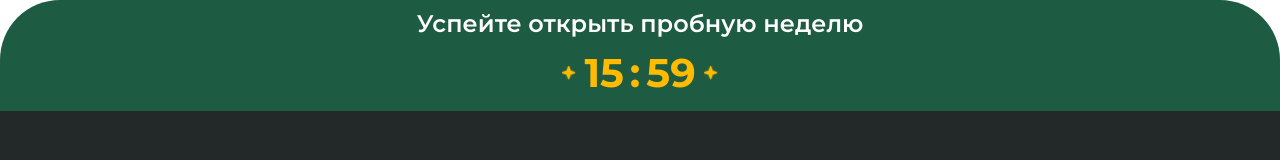
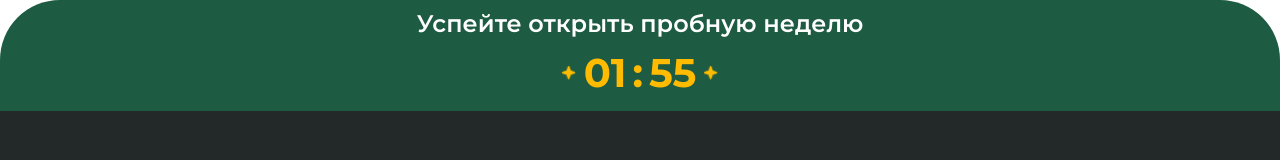
Before and after one commit to alex8023g/a4consulting2, a Next.js app: page / in a window 1280 px wide. Shown: the top 160 px of the page. Built offline with nearby package versions, Linux system fonts and the light colour scheme.

Commit message:
feat: add animation for CountDownTimer & buy btn

```diff
--- a/app/page.tsx
+++ b/app/page.tsx
@@ -127,7 +127,7 @@ export default function Home() {
                 </p>
               </div>
 
-              <button className='mt-4 flex items-center justify-center rounded-[20px] bg-[#fdb056] px-[60px] py-5 md:w-[352px]'>
+              <button className='mt-4 flex animate-pulse items-center justify-center rounded-[20px] bg-[#fdb056] px-[60px] py-5 md:w-[352px]'>
                 <span className='text-[18px] leading-[1.3] font-bold text-[#191e1f] md:text-[20px]'>
                   Купить
                 </span>
--- a/components/CountdownTimer.tsx
+++ b/components/CountdownTimer.tsx
@@ -1,22 +1,39 @@
+'use client';
 import Image from 'next/image';
+import { useEffect, useState } from 'react';
 
 const imgStar = '/img/star.png';
 
 export function CountdownTimer() {
+  const [time, setTime] = useState(120);
+
+  useEffect(() => {
+    if (time <= 0) return;
+    const interval = setInterval(() => {
+      setTime(time - 1);
+      if (time <= 0) {
+        clearInterval(interval);
+      }
+    }, 1000);
+    return () => clearInterval(interval);
+  }, [time]);
   return (
-    // <div className='flex w-full flex-col items-center gap-1 bg-[#1d5b43] py-2'>
-    //   <span className='text-[24px] leading-[1.3] font-semibold text-white'>
-    //     Успейте открыть пробную неделю
-    //   </span>
     <div className='flex items-center gap-2'>
       <Image src={imgStar} alt='' width={14} height={14} />
-      <div className='font-raleway flex items-center gap-1.5 text-[28px] font-bold text-[#fb0] uppercase md:text-[40px]'>
-        <span>15</span>
+      <div
+        className={`font-raleway flex items-center gap-1.5 text-[28px] font-bold uppercase md:text-[40px] ${
+          time > 30
+            ? 'text-[#fb0]'
+            : time > 0
+              ? 'animate-pulse text-red-500'
+              : 'text-red-500'
+        }`}
+      >
+        <span>{String(Math.floor(time / 60)).padStart(2, '0')}</span>
         <span>:</span>
-        <span>59</span>
+        <span>{String(time % 60).padStart(2, '0')}</span>
       </div>
       <Image src={imgStar} alt='' width={14} height={14} />
     </div>
-    // </div>
   );
 }
```
